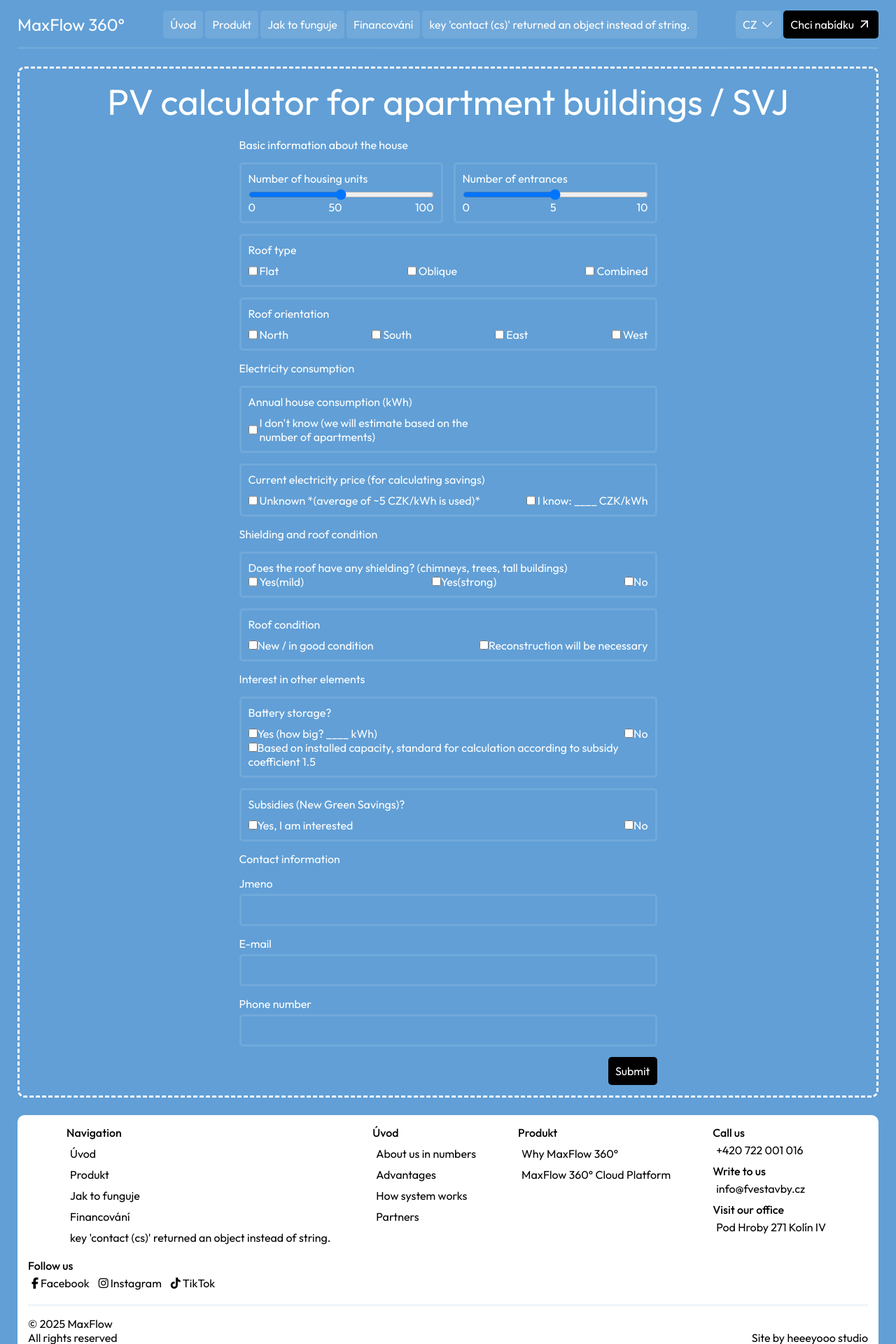
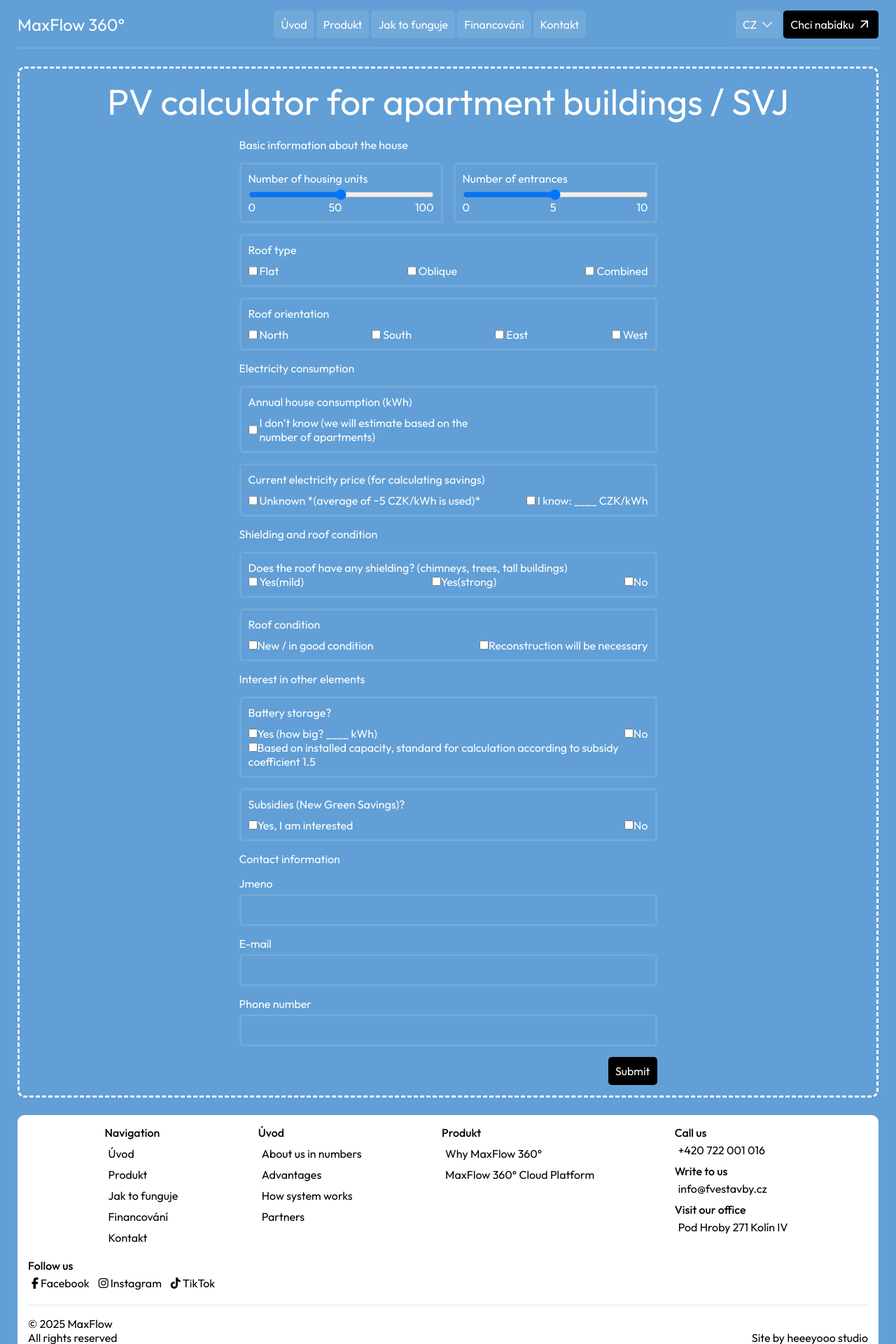
Before and after one commit to stepandordiai/max-flow, a React (Vite) app: page /form-calculator in a window 1280 px wide. Shown: the top 1920 px of the page at 70% size. Built offline with nearby package versions, Linux system fonts and the light colour scheme.

Commit message:
Update folder structure and info

```diff
--- a/src/components/Footer/Footer.jsx
+++ b/src/components/Footer/Footer.jsx
@@ -53,7 +53,7 @@ const Footer = () => {
 								{t("financing")}
 							</NavLink>
 							<NavLink className={styles["footer__nav-link"]}>
-								{t("contact")}
+								{t("contact_title")}
 							</NavLink>
 						</nav>
 					</div>
--- a/src/components/Header/Header.jsx
+++ b/src/components/Header/Header.jsx
@@ -72,7 +72,7 @@ const Header = () => {
 						to={"/contact"}
 						className={({ isActive }) => (isActive ? activeLink : inactiveLink)}
 					>
-						{t("contact")}
+						{t("contact_title")}
 					</NavLink>
 				</nav>
 				<div className="header__right-container">
--- a/src/components/Menu/Menu.jsx
+++ b/src/components/Menu/Menu.jsx
@@ -69,7 +69,7 @@ const Menu = () => {
 						}
 						to={"/contact"}
 					>
-						{t("contact")}
+						{t("contact_title")}
 					</NavLink>
 				</nav>
 				<NavLink className="menu__btn" to="/contact">
--- a/src/i18next.jsx
+++ b/src/i18next.jsx
@@ -2,9 +2,9 @@ import i18next from "i18next";
 import { initReactI18next } from "react-i18next";
 import LanguageDetector from "i18next-browser-languagedetector";
 
-import cs from "./locales/cs/locale.json";
-import sk from "./locales/sk/locale.json";
-import en from "./locales/en/locale.json";
+import cs from "./assets/locales/cs/locale.json";
+import sk from "./assets/locales/sk/locale.json";
+import en from "./assets/locales/en/locale.json";
 
 export default i18next
 	.use(initReactI18next)
```
Also changed, not shown: src/assets/locales/cs/locale.json (renamed from src/locales/cs/locale.json), src/assets/locales/en/locale.json (renamed from src/locales/en/locale.json), src/assets/locales/sk/locale.json (renamed from src/locales/sk/locale.json).
